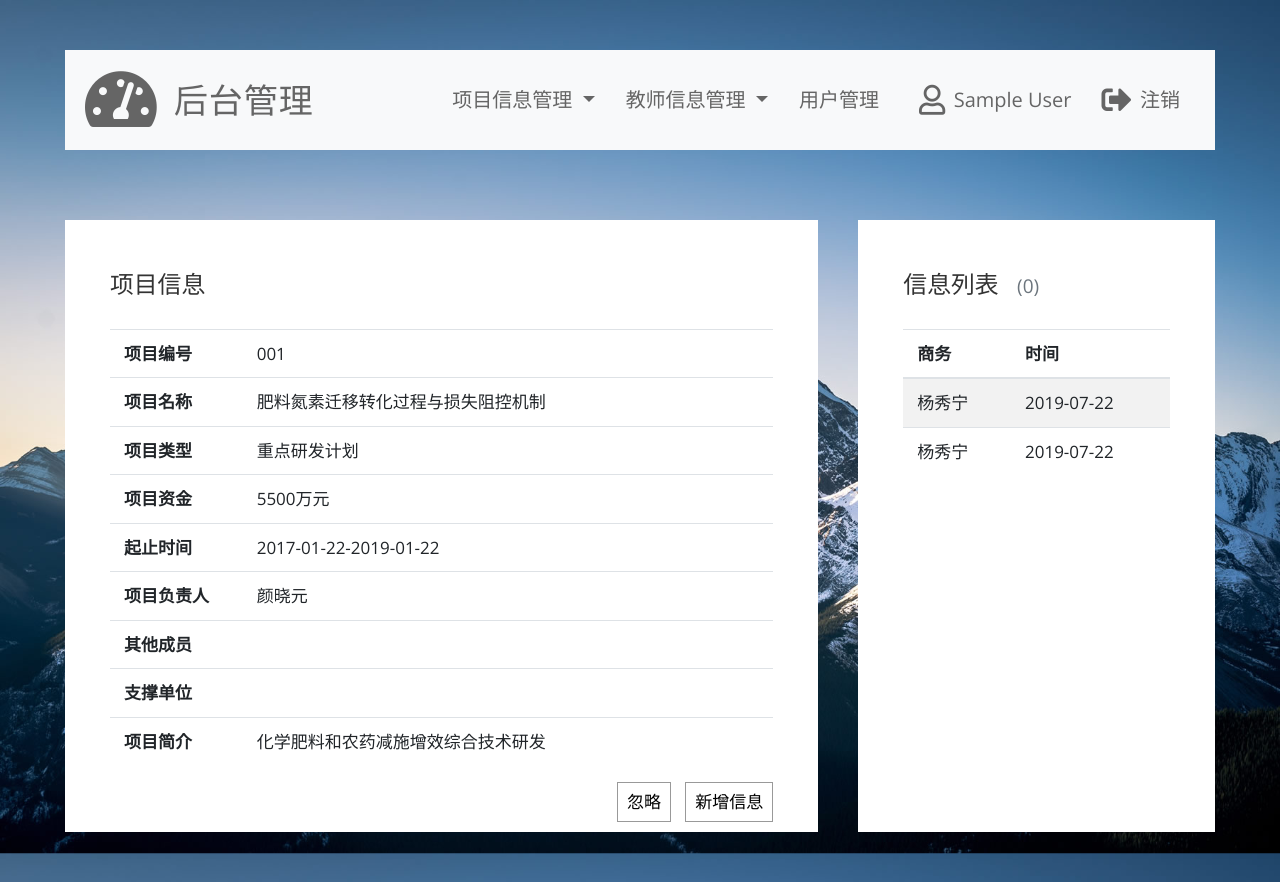
After one commit to zhangshuo1996/SLX_background_admin, a Flask app: page /project_info in a window 1280 px wide. The commit adds this page. Run offline with Flask 2, Linux system fonts and the light colour scheme; the visitor is signed in with stand-in values (Sample User, id 1); some libraries are stand-ins or nearby versions.

Commit message:
by董峰，修改页面，添加项目和教师的增删改查

```diff
--- a/web_admin/blueprints/auth.py
+++ b/web_admin/blueprints/auth.py
@@ -116,3 +116,9 @@ def login():
 def logout():
     session.pop('username', None)
     return render_template("login.html")
+
+
+@auth_bp.route('/project_info')
+@login_required
+def project_info():
+    return render_template("project_info.html")
--- a/web_admin/templates/base.html
+++ b/web_admin/templates/base.html
@@ -51,8 +51,25 @@
 
                         <div class="collapse navbar-collapse" id="navbarSupportedContent">
                             <ul class="navbar-nav mx-auto " style="margin-right: 10px">
-                                <li class="nav-item">
-                                    <a class="nav-link" href="{{ url_for('teacher_info.teacher_info') }}">教师信息管理</a>
+                                <li class="nav-item dropdown">
+                                    <a class="nav-link dropdown-toggle" id="navbarDropdown" role="button" data-toggle="dropdown" aria-haspopup="true"
+                                        aria-expanded="false">
+                                        项目信息管理
+                                    </a>
+                                    <div class="dropdown-menu" aria-labelledby="navbarDropdown">
+                                        <a class="dropdown-item" href="{{ url_for('auth.project_info') }}">反馈信息管理</a>
+                                        <a class="dropdown-item" href="#">项目信息查询</a>
+                                    </div>
+                                </li>
+                                <li class="nav-item dropdown">
+                                    <a class="nav-link dropdown-toggle" id="navbarDropdown" role="button" data-toggle="dropdown" aria-haspopup="true"
+                                        aria-expanded="false">
+                                        教师信息管理
+                                    </a>
+                                    <div class="dropdown-menu" aria-labelledby="navbarDropdown">
+                                        <a class="dropdown-item" href="{{ url_for('teacher_info.teacher_info') }}">反馈信息管理</a>
+                                        <a class="dropdown-item" href="#">教师信息查询</a>
+                                    </div>
                                 </li>
 
                                 <li class="nav-item">
--- /dev/null
+++ b/web_admin/templates/project_info.html
@@ -0,0 +1,102 @@
+{% extends 'base.html' %}
+{% block title %}项目信息管理{% endblock %}
+
+{% block main %}
+
+    <div class="row tm-content-row tm-mt-big">
+        <div class="col-xl-8 col-lg-8 tm-md-12 tm-sm-12 tm-col">
+            <div class="bg-white tm-block h-100">
+                <div class="row">
+                    <div class="col-md-8 col-sm-12">
+                        <h2 class="tm-block-title d-inline-block type">项目信息</h2>
+                    </div>
+                </div>
+                <form>
+                    <table class="table" style="table-layout: fixed;">
+                        <tbody class = "displaying">
+                            <tr>
+                              <th colspan="1" scope="row">项目编号</th>
+                              <td colspan="4">001</td>
+                            </tr>
+                            <tr>
+                              <th scope="row">项目名称</th>
+                              <td colspan="4">肥料氮素迁移转化过程与损失阻控机制</td>
+                            </tr>
+                            <tr>
+                              <th scope="row">项目类型</th>
+                              <td colspan="4">重点研发计划</td>
+                            </tr>
+                            <tr>
+                              <th scope="row">项目资金</th>
+                              <td colspan="4">5500万元</td>
+                            </tr>
+                            <tr>
+                              <th scope="row">起止时间</th>
+                              <td colspan="4">2017-01-22-2019-01-22</td>
+                            </tr>
+                            <tr>
+                              <th scope="row">项目负责人</th>
+                              <td colspan="4">颜晓元</td>
+                            </tr>
+                              <tr>
+                              <th scope="row">其他成员</th>
+                              <td colspan="4"></td>
+                            </tr>
+                            <tr>
+                              <th scope="row">支撑单位</th>
+                              <td colspan="4"></td>
+                            </tr>
+                            <tr>
+                              <th scope="row">项目简介</th>
+                              <td colspan="4">化学肥料和农药减施增效综合技术研发</td>
+                            </tr>
+                          </tbody>
+                        </table>
+                        <div style="float:right;margin-bottom:10px" ><button type="button" class="btn btn-primary ignore" >忽略 </button>
+                            <button type="button" class="btn btn-primary preservation" style="margin-left:10px ">新增信息</button>
+                        </div>
+                    </form>
+                    </div>
+                </div>
+
+                <div class="col-xl-4 col-lg-4    tm-md-12 tm-sm-12 tm-col">
+                    <div class="bg-white tm-block h-100">
+                        <h2 class="tm-block-title d-inline-block">
+                            信息列表
+                            &nbsp;
+                        <small class="text-muted" id="total">({{ modify_info|length }})</small>
+                        </h2>
+                            <table class="table table-striped">
+                              <thead>
+                                <tr>
+                                  <th scope="col">商务</th>
+                                  <th scope="col">时间</th>
+                                </tr>
+                              </thead>
+                              <tbody>
+                              <tr>
+                                  <td>杨秀宁</td>
+                                  <td>2019-07-22</td>
+                              </tr>
+                              <tr>
+                                  <td>杨秀宁</td>
+                                  <td>2019-07-22</td>
+                              </tr>
+                              {%  for info in modify_info %}
+
+                              {% endfor %}
+                              </tbody>
+                            </table>
+
+                                </div>
+                                            </div>
+                                        </div>
+
+        </div>
+    </div>
+
+{% endblock %}
+
+{#{% block script %}#}
+{#    <script src="../static/js/teacher_info.js"></script>#}
+{#{% endblock %}#}
```
